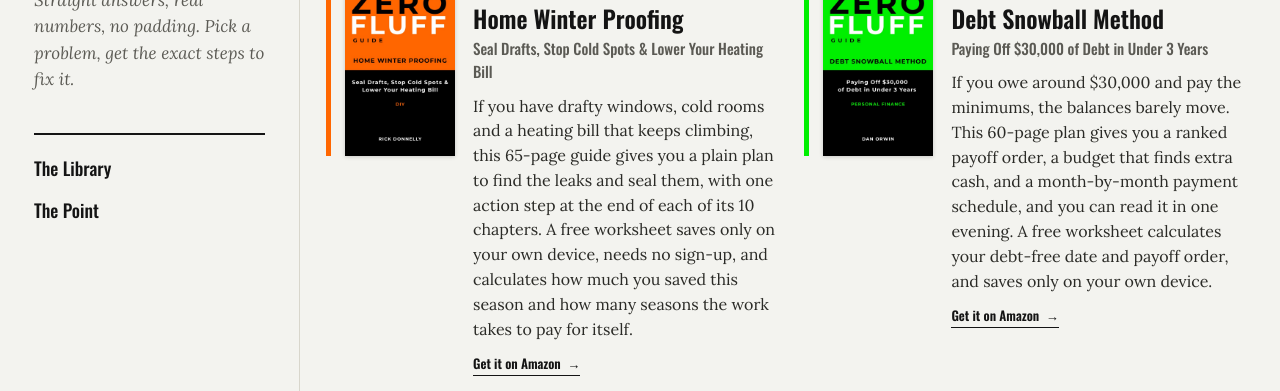
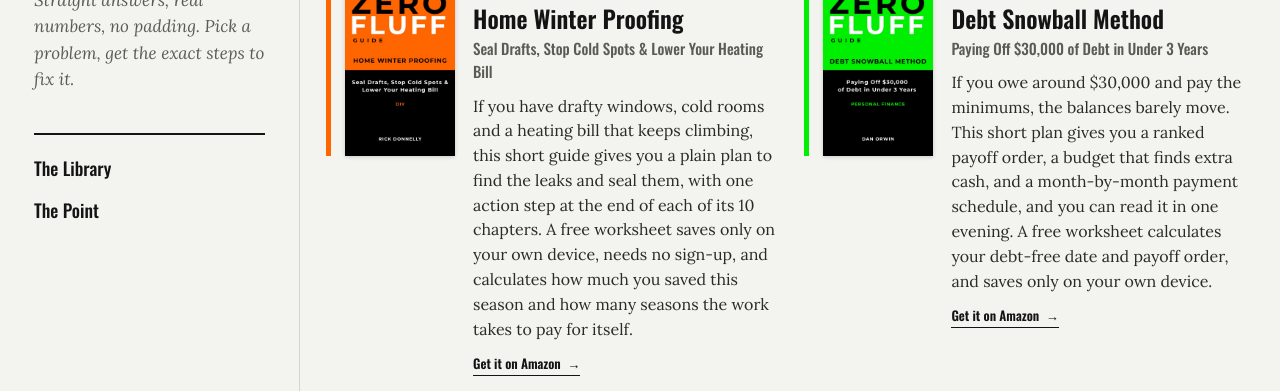
Before and after one commit to xofutbolxo/zero-fluff-guides, a plain HTML site: page index.html in a window 1280 px wide. Shown: the part 155-546 px from the top of the page. Drawn offline with nearby package versions, Linux system fonts and the light colour scheme.

Commit message:
Homepage: remove page counts (HWP 'this short guide', DS 'This short plan')
Co-Authored-By: Claude Opus 5.5 <noreply@anthropic.com>
Claude-Session: https://claude.ai/code/session_01FJpq96JLMnzTgoXAHk4iHU

```diff
--- a/index.html
+++ b/index.html
@@ -175,7 +175,7 @@
         </div>
         <div class="book-title">Home Winter Proofing</div>
         <div class="book-sub">Seal Drafts, Stop Cold Spots &amp; Lower Your Heating Bill</div>
-        <div class="book-hook">If you have drafty windows, cold rooms and a heating bill that keeps climbing, this 65-page guide gives you a plain plan to find the leaks and seal them, with one action step at the end of each of its 10 chapters. A free worksheet saves only on your own device, needs no sign-up, and calculates how much you saved this season and how many seasons the work takes to pay for itself.</div>
+        <div class="book-hook">If you have drafty windows, cold rooms and a heating bill that keeps climbing, this short guide gives you a plain plan to find the leaks and seal them, with one action step at the end of each of its 10 chapters. A free worksheet saves only on your own device, needs no sign-up, and calculates how much you saved this season and how many seasons the work takes to pay for itself.</div>
         <div class="book-actions">
           <a class="book-cta" href="https://www.amazon.com/dp/B0HKPT22J6">Get it on Amazon &nbsp;→</a>
         </div>
@@ -195,7 +195,7 @@
         </div>
         <div class="book-title">Debt Snowball Method</div>
         <div class="book-sub">Paying Off $30,000 of Debt in Under 3 Years</div>
-        <div class="book-hook">If you owe around $30,000 and pay the minimums, the balances barely move. This 60-page plan gives you a ranked payoff order, a budget that finds extra cash, and a month-by-month payment schedule, and you can read it in one evening. A free worksheet calculates your debt-free date and payoff order, and saves only on your own device.</div>
+        <div class="book-hook">If you owe around $30,000 and pay the minimums, the balances barely move. This short plan gives you a ranked payoff order, a budget that finds extra cash, and a month-by-month payment schedule, and you can read it in one evening. A free worksheet calculates your debt-free date and payoff order, and saves only on your own device.</div>
         <div class="book-actions">
           <a class="book-cta" href="https://www.amazon.com/dp/B0HS54NJ84">Get it on Amazon &nbsp;→</a>
         </div>
```
